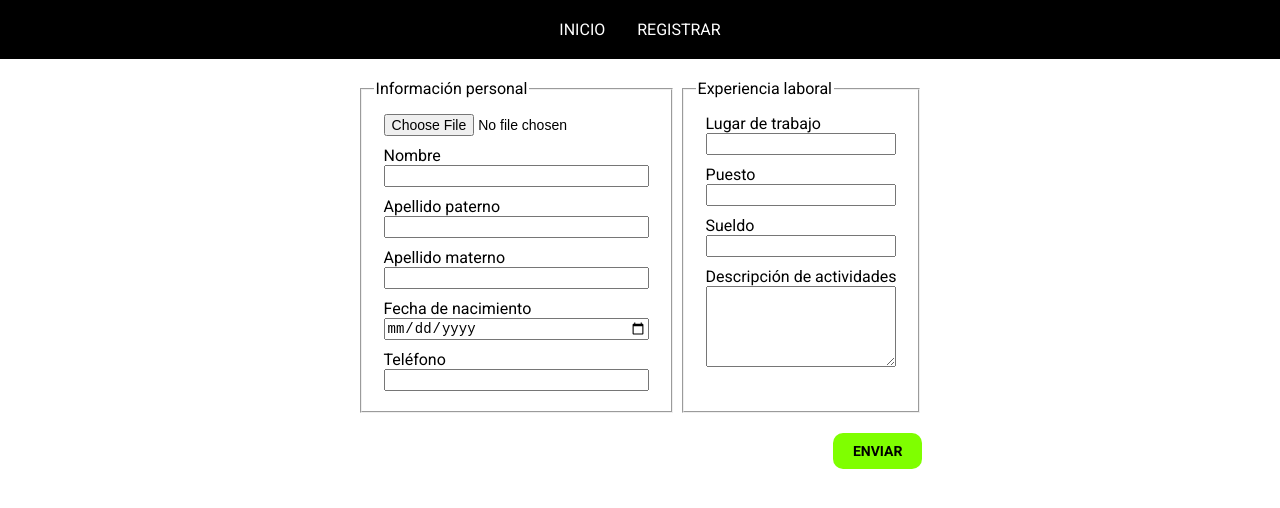
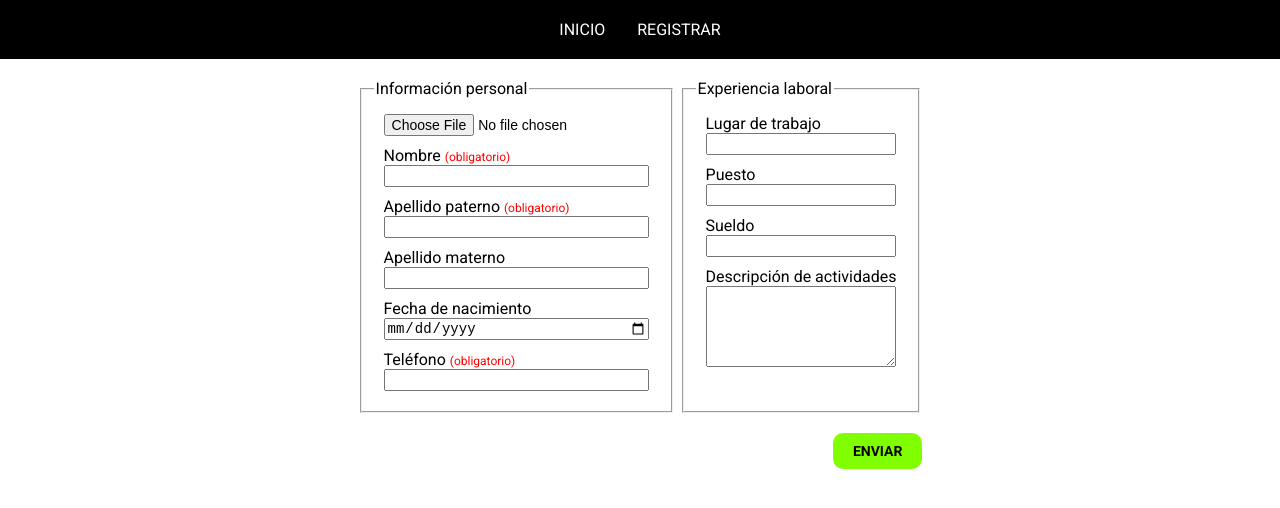
Before and after one commit to cristiancibrian/frontend-curriculums, a React (Vite) app: page /crear in a window 1280 px wide. Shown: the top 508 px of the page. Built offline with nearby package versions, Linux system fonts and the light colour scheme.

Commit message:
se añadieron las etiquetas de los campos obligatorios

```diff
--- a/src/components/Form.css
+++ b/src/components/Form.css
@@ -11,6 +11,10 @@
     display: flex;
     gap: 5px;
     justify-content: flex-end;
+}
+.obligatorio {
+    font-size: 12px;
+    color: red;
 }
 
 form {
--- a/src/components/Form.jsx
+++ b/src/components/Form.jsx
@@ -83,7 +83,7 @@ const Form = () => {
           />
         </div>
         <div className="campo">
-          <label htmlFor="nombre">Nombre</label>
+          <label htmlFor="nombre">Nombre <span className='obligatorio'>(obligatorio)</span></label>
           <input
             type="text"
             name="nombre"
@@ -93,7 +93,7 @@ const Form = () => {
           />
         </div>
         <div className="campo">
-        <label htmlFor="apellido_paterno">Apellido paterno</label>
+        <label htmlFor="apellido_paterno">Apellido paterno <span className='obligatorio'>(obligatorio)</span></label>
           <input
             type="text"
             name="apellido_paterno"
@@ -123,7 +123,7 @@ const Form = () => {
           />
         </div>
         <div className="campo">
-          <label htmlFor="telefono">Teléfono</label>
+          <label htmlFor="telefono">Teléfono <span className='obligatorio'>(obligatorio)</span></label>
           <input
             type="tel"
             name="telefono"
```
